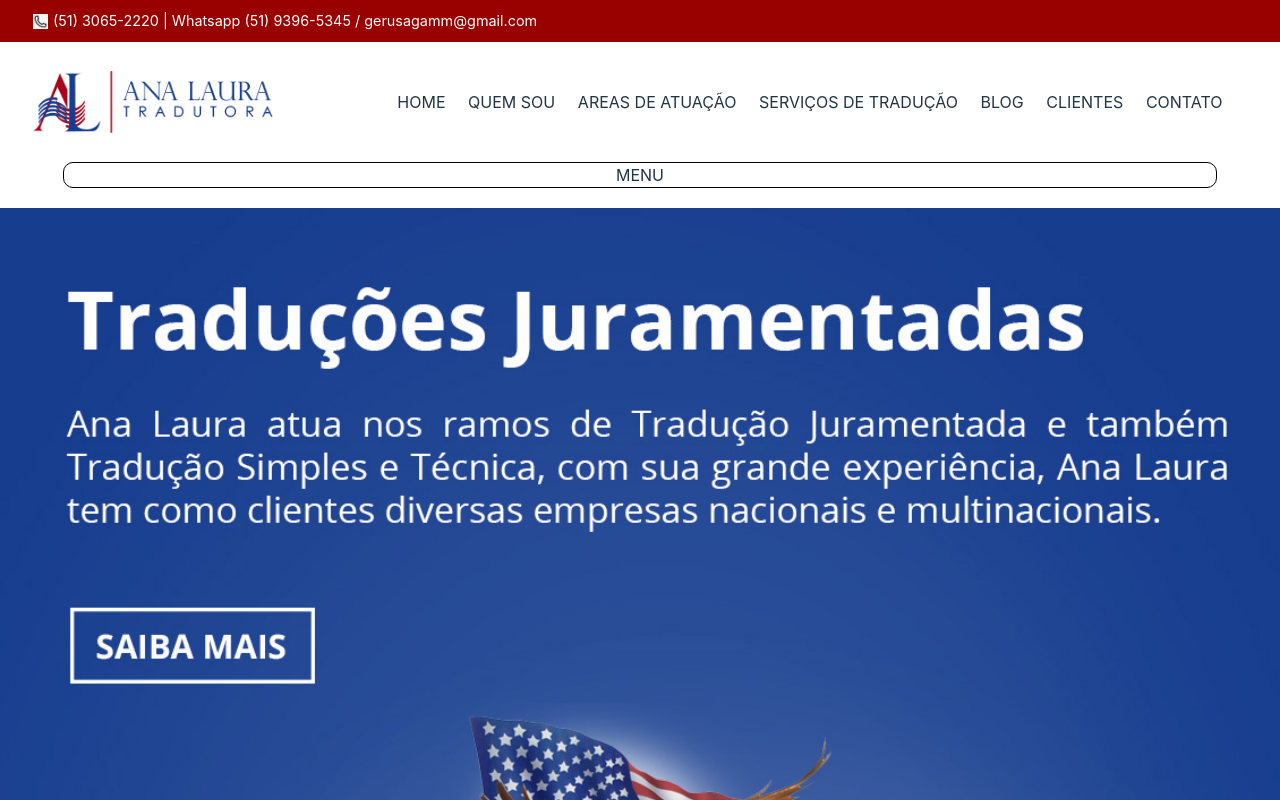
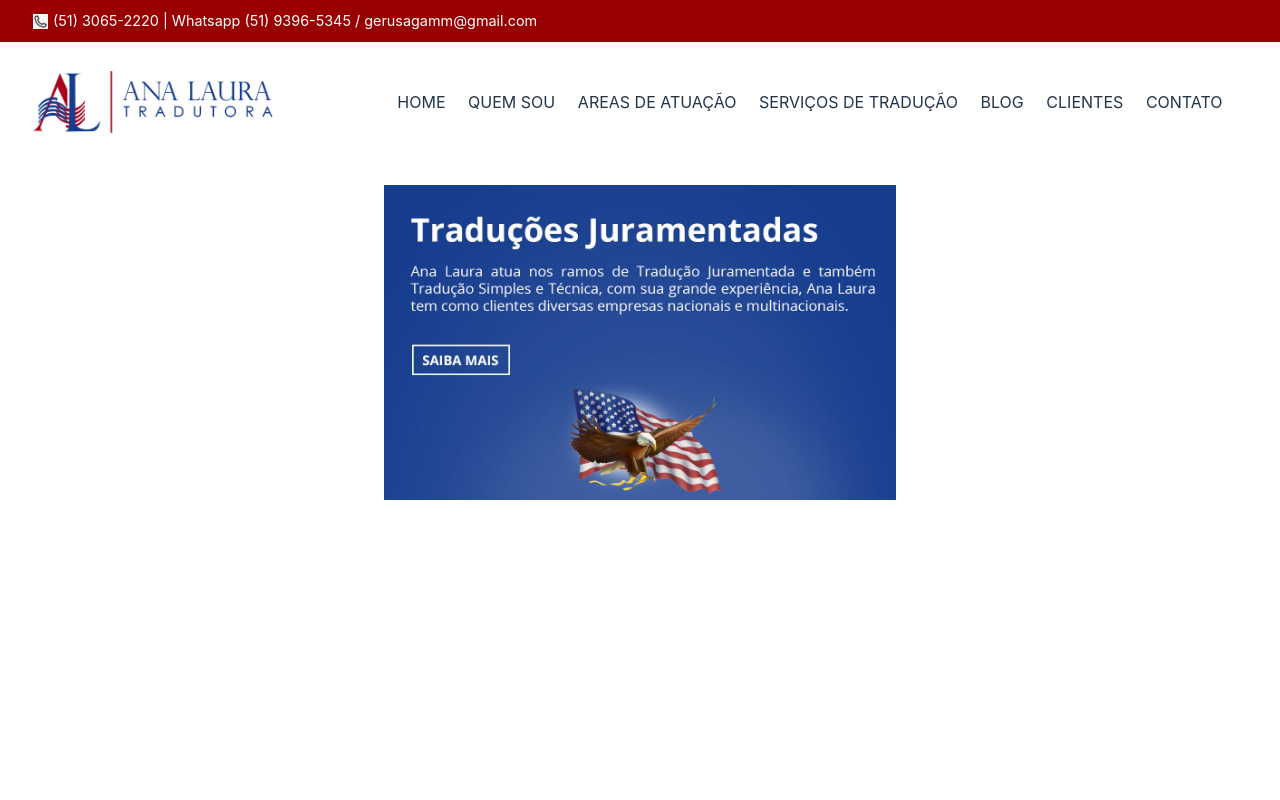
Before and after one commit to GustavoFSProg/gerusa-site-web, a React (Vite) app: page / in a window 1280 px wide. Shown: the top 800 px of the page. Built offline with nearby package versions, Linux system fonts and the light colour scheme.

Commit message:
slides dois

```diff
--- a/src/App.jsx
+++ b/src/App.jsx
@@ -4,7 +4,7 @@ import viteLogo from '/vite.svg'
 import './App.css'
 import HeaderTop from './components/HeaderTop/HeaderTop'
 import HeaderComponent from './components/Header/Header'
-import { Container } from './style-app'
+import { Container, ImgSlide, Menu } from './style-app'
 import slide from './assets/slide-1.jpg'
 
 function App() {
@@ -14,20 +14,15 @@ function App() {
       <Container>
         <HeaderTop />
         <HeaderComponent />
-        <div style={{
-          display: 'flex', width: '90%',
-          height: '250px',
-          border: '1px solid black', borderRadius: '10px',
-          alignItems: 'center',
-          justifyContent: 'center',
-          marginBottom: '20px'
+        <Menu style={{
+
         }}>
           MENU
-        </div>
-        <img src={slide} alt="slide" style={{ width: '100%', marginBottom: '300px' }} />
+        </Menu>
+        <ImgSlide src={slide} alt="slide" />
 
 
-        HOME
+
       </Container>
 
     </>
--- a/src/style-app.jsx
+++ b/src/style-app.jsx
@@ -12,3 +12,37 @@ export const Container = styled.div`
 
 
 `
+
+
+export const ImgSlide = styled.img`
+
+ width: 40%;
+ height: 50%;
+ margin-bottom: 300px;
+
+ @media screen and (max-width: 800px){
+  width: 100%;
+
+ }
+
+`
+
+
+export const Menu = styled.div`
+  display: none;
+
+
+          @media screen and (max-width: 800px){
+            display: flex;
+   width: 90%;
+          height: 250px;
+          border: 1px solid black;
+           border-radius: 10px;
+          align-items: center;
+          justify-content: center;
+          margin-bottom: 20px;
+          }
+
+
+
+`
```
